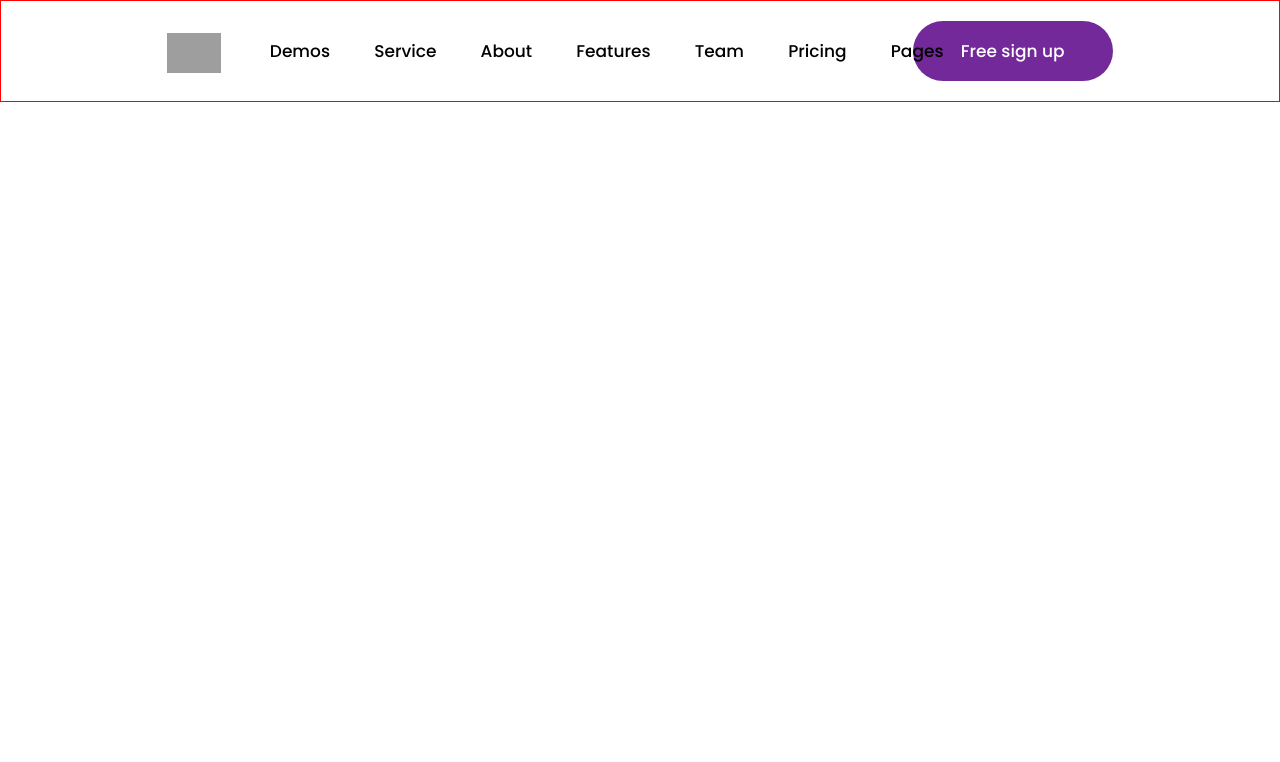
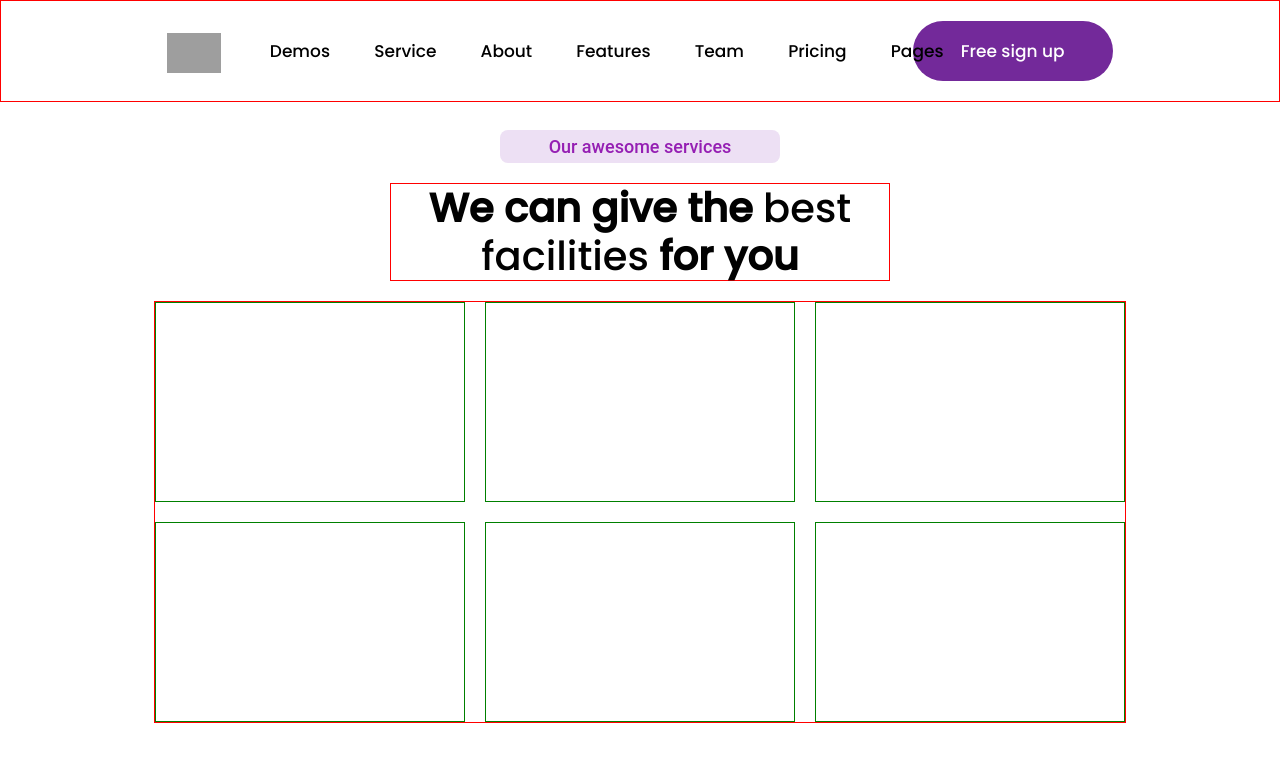
Before and after one commit to NandlalShah955/srchoutsoftware_assignment, a plain HTML site: page index.html in a window 1280 px wide. Drawn offline with Linux system fonts and the light colour scheme; grey boxes are pictures that could not be loaded.

Commit message:
completed navbar and some text thing

```diff
--- a/index.html
+++ b/index.html
@@ -1,18 +1,26 @@
 <!DOCTYPE html>
 <html lang="en">
   <head>
-    <meta charset="UTF-8">
-    <meta http-equiv="X-UA-Compatible" content="IE=edge">
-    <meta name="viewport" content="width=device-width, initial-scale=1.0">
-    <link rel="stylesheet" href="./styles/style.css">
+    <meta charset="UTF-8" />
+    <meta http-equiv="X-UA-Compatible" content="IE=edge" />
+    <meta name="viewport" content="width=device-width, initial-scale=1.0" />
+    <link rel="stylesheet" href="./styles/style.css" />
 
-<link href="https://fonts.googleapis.com/css2?family=Poppins:wght@500&display=swap" rel="stylesheet">
+    <link
+      href="https://fonts.googleapis.com/css2?family=Poppins:wght@500&display=swap"
+      rel="stylesheet"
+    />
     <title>SaaS Classic -Just another Appilo</title>
   </head>
   <body>
+    <!-- --------------  Navbar Section ------------>
+
     <header>
       <div class="logo">
-        <img src="https://themexriver.com/appilo-theme/saas-classic/wp-content/themes/appilo/img/saas-classic/logo/logo.png" alt="Logo_image">
+        <img
+          src="https://themexriver.com/appilo-theme/saas-classic/wp-content/themes/appilo/img/saas-classic/logo/logo.png"
+          alt="Logo_image"
+        />
       </div>
 
       <nav>
@@ -28,15 +36,26 @@
       </nav>
 
       <button><a href="#">Free sign up</a></button>
-
-
-
-
     </header>
 
+    <div class="srvice">
+      <p>Our awesome services</p>
+    </div>
 
+    <div>
+      <p>
+        We can give the <span>best <br />facilities </span>for you
+      </p>
+    </div>
 
-
+    <section class="gridfacilities">
+      <div></div>
+      <div></div>
+      <div></div>
+      <div></div>
+      <div></div>
+      <div></div>
+    </section>
   </body>
   <script src="./scripts/index.js"></script>
 </html>
--- a/styles/style.css
+++ b/styles/style.css
@@ -1,16 +1,16 @@
-
-
-
-*{
+* {
   margin: 0;
   padding: 0;
   box-sizing: border-box;
   font-family: Poppins;
 }
-a{
+a {
   text-decoration: none;
 }
-header{
+header {
+    position: fixed;
+    top: 0;
+    bottom: 0;
     width: 100%;
   height: 85px;
   display: flex;
@@ -21,24 +21,20 @@
   border: 1px solid red;
 
 }
-.logo>img{
+.logo > img {
   height: 40px;
   margin-top: 10px;
 }
-nav{
-
+nav {
   margin-right: -80px;
-
 }
 
-nav li{
+nav li {
   display: inline-block;
   list-style: none;
   padding: 0px 20px;
-
-
 }
-nav+button{
+nav + button {
   padding: 9px 25px;
   border: none;
   border-radius: 40px;
@@ -46,34 +42,30 @@
   width: 200px;
   font-size: 17px;
   text-transform: none;
-    background-color: #73299A;
-
+  background-color: #73299a;
 }
-nav+button a{
+nav + button a {
   color: white;
-
 }
 
-.hover{
+.hover {
   display: inline-block;
   position: relative;
   color: black;
   text-decoration: none;
-    font-weight:500;
+  font-weight: 500;
   font-size: 17px;
 }
-  .hover:hover{
-
+.hover:hover {
   color: #d10edd;
 }
 .hover::after {
-    content: '';
-
-    position: absolute;
+  content: "";
   width: 100%;
   transform: scaleX(0);
   height: 2px;
   bottom: 0;
+  position: absolute;
   left: 0;
   background-color: #d10edd;
   transform-origin: bottom right;
@@ -84,3 +76,51 @@
   transform: scaleX(1);
   transform-origin: bottom left;
 }
+
+.srvice{
+    width: 280px;
+    margin: auto;
+    text-align: center;
+    padding: 3px 30px ;
+    background-color: #EDE0F4;
+    border-radius: 8px;
+    margin-top: 130px;
+}
+.srvice p{
+    color: #951FB3;
+    font-family: "Roboto", Sans-serif;
+    font-size: 18px;
+    font-weight: 550;
+    line-height: 27px;
+}
+.srvice+div{
+    border: 1px solid red;
+    width: 500px;
+    margin: auto;
+    margin-top: 20px;
+    text-align: center;
+}
+.srvice+div>p{
+    color: #010101;
+    font-size: 40px;
+    font-weight: 600;
+    line-height: 48px;
+}
+.srvice+div>p>span{
+    font-weight: 200;
+
+}
+.gridfacilities{
+    border: 1px solid red;
+    width: 76%;
+    margin: auto;
+    margin-top: 20px;
+    height: auto;
+    display: grid;
+    grid-template-columns: repeat(3,1fr);
+    gap: 20px;
+}
+.gridfacilities>div{
+    border:1px solid green;
+height: 200px;
+}
```
Lines whose indentation alone changed are shown as unchanged.
